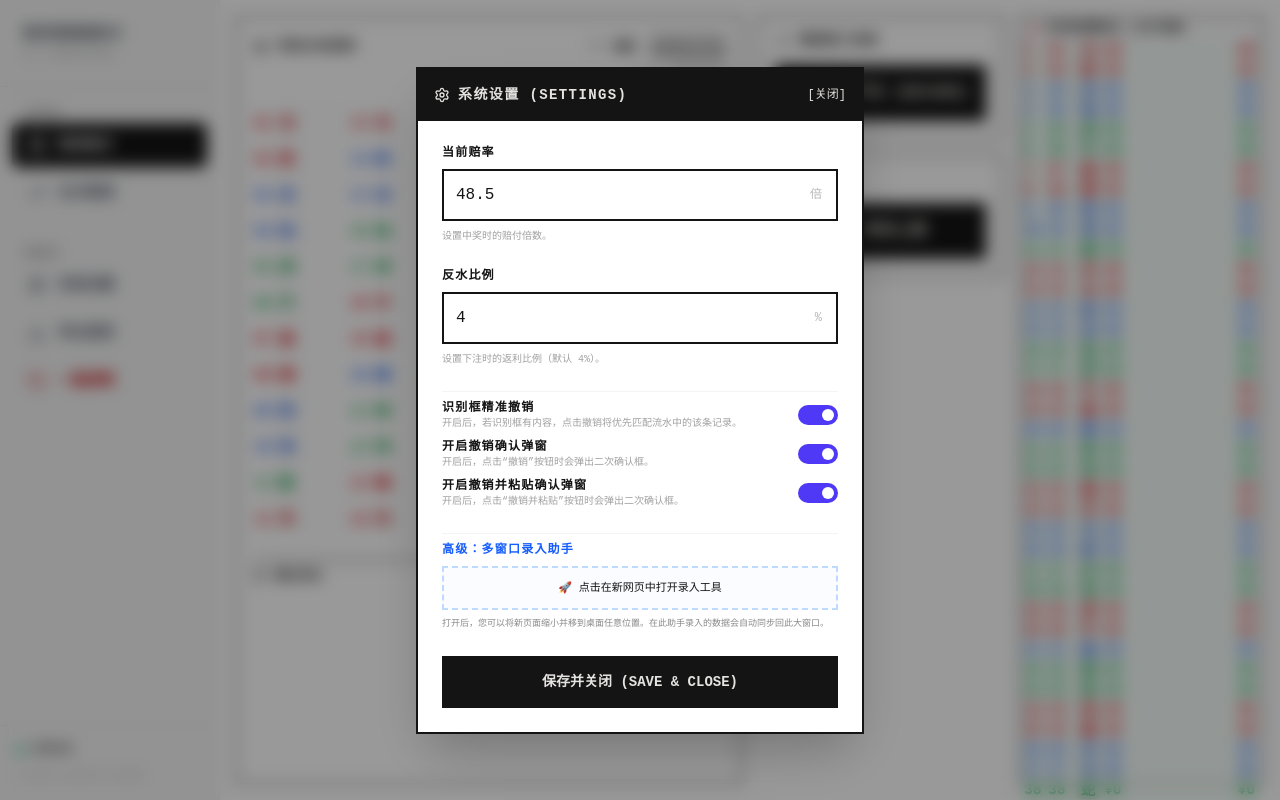
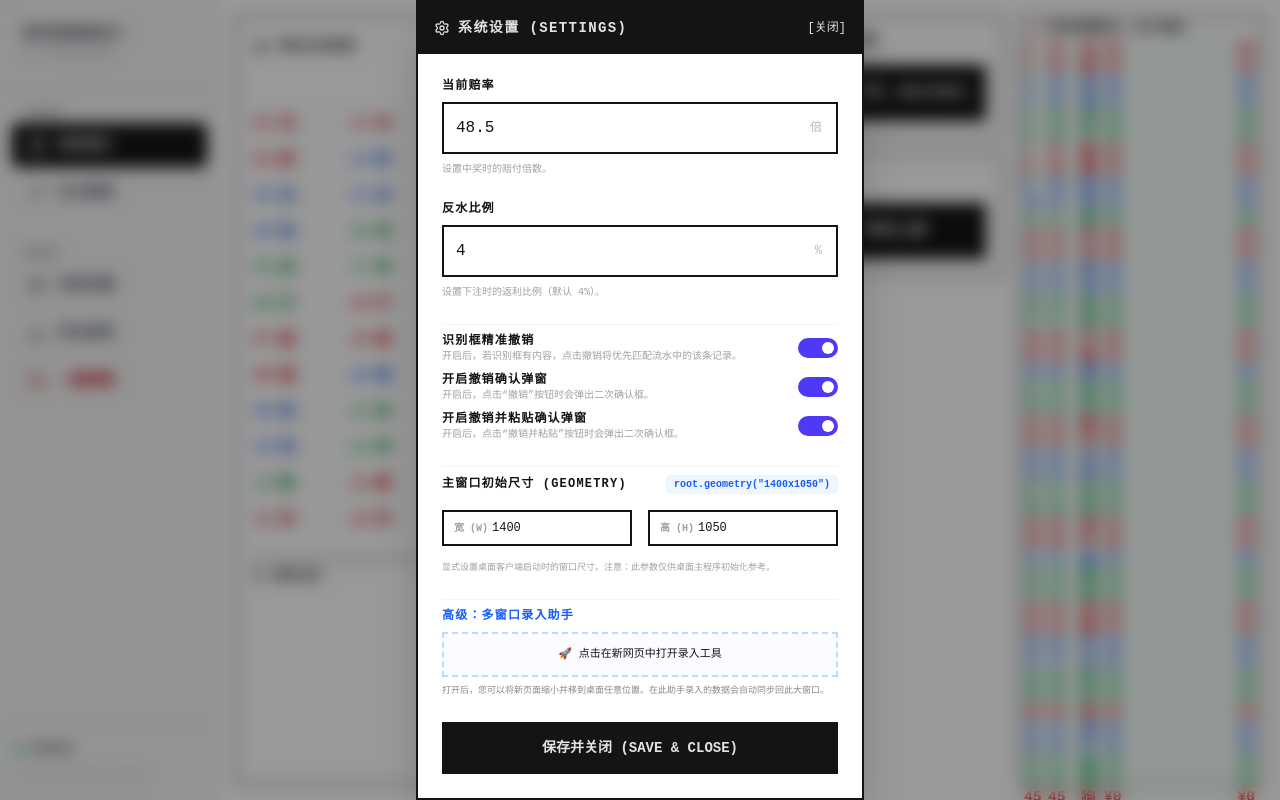
Before and after one commit to aa5300333/tongjiruanjian, a React (Vite) app: page / in a window 1280 px wide. Both pictures are taken after a click on the button "系统设置". Built offline with nearby package versions, Linux system fonts and the light colour scheme.

Commit message:
feat: Add configurable app dimensions
Introduce state and local storage for application width and height. This allows users to customize the main application window's dimensions, enhancing usability and adaptability to different screen resolutions.

```diff
--- a/src/App.tsx
+++ b/src/App.tsx
@@ -86,12 +86,22 @@ export default function App() {
     const saved = localStorage.getItem('rebate');
     return saved ? parseFloat(saved) : 4;
   });
+  const [appWidth, setAppWidth] = useState<number>(() => {
+    const saved = localStorage.getItem('appWidth');
+    return saved ? parseInt(saved) : 1400;
+  });
+  const [appHeight, setAppHeight] = useState<number>(() => {
+    const saved = localStorage.getItem('appHeight');
+    return saved ? parseInt(saved) : 1050;
+  });
   const [isSettingsOpen, setIsSettingsOpen] = useState(false);
   const [tempOdds, setTempOdds] = useState(odds);
   const [tempRebate, setTempRebate] = useState(rebate);
   const [tempEnableSearchUndo, setTempEnableSearchUndo] = useState(enableSearchUndo);
   const [tempRequireUndoConfirm, setTempRequireUndoConfirm] = useState(requireUndoConfirm);
   const [tempRequireUndoPasteConfirm, setTempRequireUndoPasteConfirm] = useState(requireUndoPasteConfirm);
+  const [tempAppWidth, setTempAppWidth] = useState(appWidth);
+  const [tempAppHeight, setTempAppHeight] = useState(appHeight);
 
   // Initialize temp states when settings opens
   useEffect(() => {
@@ -101,8 +111,10 @@ export default function App() {
       setTempEnableSearchUndo(enableSearchUndo);
       setTempRequireUndoConfirm(requireUndoConfirm);
       setTempRequireUndoPasteConfirm(requireUndoPasteConfirm);
+      setTempAppWidth(appWidth);
+      setTempAppHeight(appHeight);
     }
-  }, [isSettingsOpen, odds, rebate, enableSearchUndo, requireUndoConfirm, requireUndoPasteConfirm]);
+  }, [isSettingsOpen, odds, rebate, enableSearchUndo, requireUndoConfirm, requireUndoPasteConfirm, appWidth, appHeight]);
 
   const [activeView, setActiveView] = useState<'stats' | 'compound'>('stats');
   const [modalMode, setModalMode] = useState<'save' | 'deduct'>('save');
@@ -1337,8 +1349,8 @@ export default function App() {
                         return (
                           <div
                             key={item.num}
-                            className={`py-0.5 px-1 ${index === 48 ? '' : 'border-b border-gray-100'} flex items-center justify-between transition-colors lottery-table ${item.risk < 0 ? 'bg-red-50/50' : 'bg-emerald-50/50'}`}
-                            style={{ height: '20px' }}
+                            className={`py-0 px-1 ${index === 48 ? '' : 'border-b border-gray-100'} flex items-center justify-between transition-colors lottery-table ${item.risk < 0 ? 'bg-red-50/50' : 'bg-emerald-50/50'}`}
+                            style={{ height: '17px' }}
                           >
                             <div className="flex items-center gap-1 leading-none">
                               <span className={`text-[11pt] font-mono font-bold w-5 ${textColor}`}>{index + 1}</span>
@@ -1873,6 +1885,34 @@ export default function App() {
                   </div>
                 </div>
 
+                <div className="space-y-4 pt-2 border-t border-gray-100">
+                  <div className="flex items-center justify-between">
+                    <label className="text-xs font-mono font-bold uppercase tracking-widest block">主窗口初始尺寸 (Geometry)</label>
+                    <span className="text-[10px] font-mono text-blue-600 font-bold bg-blue-50 px-2 py-0.5 rounded">root.geometry("{tempAppWidth}x{tempAppHeight}")</span>
+                  </div>
+                  <div className="grid grid-cols-2 gap-4">
+                    <div className="relative">
+                      <span className="absolute left-3 top-1/2 -translate-y-1/2 text-[10px] font-mono opacity-40 font-bold">宽 (W)</span>
+                      <input
+                        type="number"
+                        value={tempAppWidth}
+                        onChange={(e) => setTempAppWidth(parseInt(e.target.value) || 0)}
+                        className="w-full pl-12 p-2 font-mono text-xs border-2 border-[#141414] focus:outline-none"
+                      />
+                    </div>
+                    <div className="relative">
+                      <span className="absolute left-3 top-1/2 -translate-y-1/2 text-[10px] font-mono opacity-40 font-bold">高 (H)</span>
+                      <input
+                        type="number"
+                        value={tempAppHeight}
+                        onChange={(e) => setTempAppHeight(parseInt(e.target.value) || 0)}
+                        className="w-full pl-12 p-2 font-mono text-xs border-2 border-[#141414] focus:outline-none"
+                      />
+                    </div>
+                  </div>
+                  <p className="text-[9px] font-mono opacity-40">显式设置桌面客户端启动时的窗口尺寸。注意：此参数仅供桌面主程序初始化参考。</p>
+                </div>
+
                 <div className="space-y-2 pt-2 border-t border-gray-100">
                   <label className="text-xs font-mono font-bold uppercase tracking-widest block text-blue-600">高级：多窗口录入助手</label>
                   <a
@@ -1894,11 +1934,15 @@ export default function App() {
                     setEnableSearchUndo(tempEnableSearchUndo);
                     setRequireUndoConfirm(tempRequireUndoConfirm);
                     setRequireUndoPasteConfirm(tempRequireUndoPasteConfirm);
+                    setAppWidth(tempAppWidth);
+                    setAppHeight(tempAppHeight);
                     localStorage.setItem('odds', tempOdds.toString());
                     localStorage.setItem('rebate', tempRebate.toString());
                     localStorage.setItem('enableSearchUndo', tempEnableSearchUndo.toString());
                     localStorage.setItem('requireUndoConfirm', tempRequireUndoConfirm.toString());
                     localStorage.setItem('requireUndoPasteConfirm', tempRequireUndoPasteConfirm.toString());
+                    localStorage.setItem('appWidth', tempAppWidth.toString());
+                    localStorage.setItem('appHeight', tempAppHeight.toString());
                     setIsSettingsOpen(false);
                   }}
                   className="w-full bg-[#141414] text-[#E4E3E0] py-4 font-mono text-sm font-bold hover:bg-opacity-90 transition-all"
```
